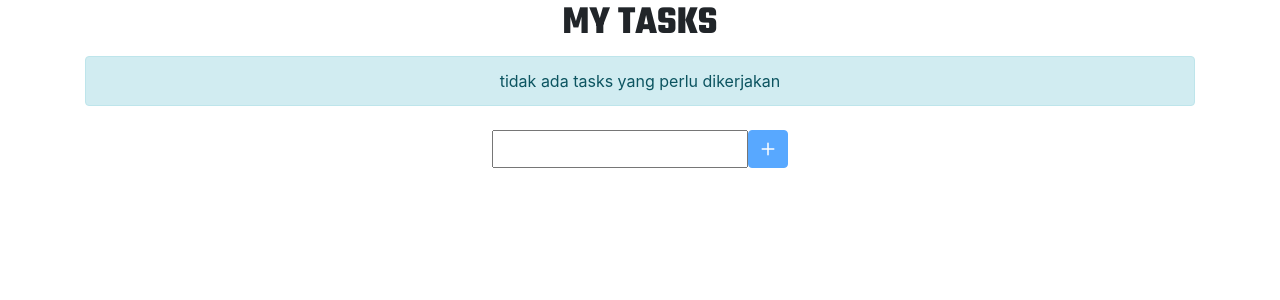
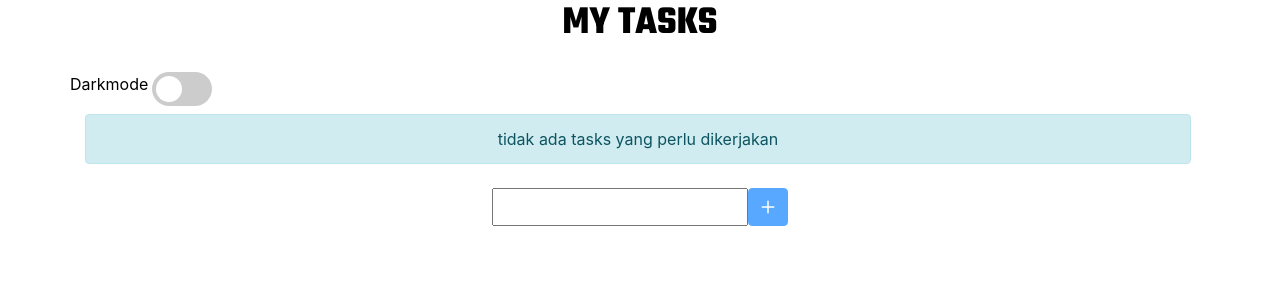
Before and after one commit to Fikriihsan03/todo-app, a React (Create React App) app: page / in a window 1280 px wide. Shown: the top 300 px of the page. Built offline with nearby package versions, Linux system fonts and the light colour scheme.

Commit message:
add darkMode and store data in localStorage

```diff
--- a/src/component/Task.js
+++ b/src/component/Task.js
@@ -8,14 +8,12 @@ const Task = ({massage,id,setTask,currentTask}) =>{
     const [toggledTrue,setToggled] = React.useState(false)
     return (
         <>
-        <div className ="row d-flex justify-content-center">
+        <div className ="container row d-flex justify-content-between">
         <i onClick={()=>setToggled(prevtoggle => !prevtoggle)}
-        className={toggledTrue?"fas fa-check-square": "far fa-square"}>
+            className={toggledTrue?"fas fa-check-square": "far fa-square"}>
         </i>
-            <li className="col-md-9 col-sm-5 ">
-                {massage}
-            </li>
-            <button onClick={()=>handleDelete()}className="col-md-2 col-sm-1 fa fa-trash"></button>
+            <li >{massage}</li>
+            <button onClick={()=>handleDelete()}className=" fa fa-trash btn btn-primary"></button>
         </div>
         </>
         )
--- a/src/containers/App.css
+++ b/src/containers/App.css
@@ -1,6 +1,81 @@
+.card-body{
+    height:100vh;
+    background:rgb(22, 22, 22);
+    color:rgb(255, 255, 255);
+    transition :background-color 0.25s ease-out
+}
+.light-mode{
+    height:100vh;
+    background:rgb(255, 255, 255);
+    color:rgb(0, 0, 0);
+    transition :background-color 0.25s ease-out
+}
+
 li{
     list-style: none;
 }
 p{
-    margin-top:5vh;
+    margin-right:4px;
 }
+/* The switch - the box around the slider */
+.switch {
+    position: relative;
+    display: inline-block;
+    width: 60px;
+    height: 34px;
+  }
+
+  /* Hide default HTML checkbox */
+  .switch input {
+    opacity: 0;
+    width: 0;
+    height: 0;
+  }
+
+  /* The slider */
+  .slider {
+    position: absolute;
+    cursor: pointer;
+    top: 0;
+    left: 0;
+    right: 0;
+    bottom: 0;
+    background-color: #ccc;
+    -webkit-transition: .4s;
+    transition: .4s;
+  }
+
+  .slider:before {
+    position: absolute;
+    content: "";
+    height: 26px;
+    width: 26px;
+    left: 4px;
+    bottom: 4px;
+    background-color: white;
+    -webkit-transition: .4s;
+    transition: .4s;
+  }
+
+  input:checked + .slider {
+    background-color: #2196F3;
+  }
+
+  input:focus + .slider {
+    box-shadow: 0 0 1px #2196F3;
+  }
+
+  input:checked + .slider:before {
+    -webkit-transform: translateX(26px);
+    -ms-transform: translateX(26px);
+    transform: translateX(26px);
+  }
+
+  /* Rounded sliders */
+  .slider.round {
+    border-radius: 34px;
+  }
+
+  .slider.round:before {
+    border-radius: 50%;
+  }
--- a/src/containers/App.js
+++ b/src/containers/App.js
@@ -1,4 +1,4 @@
-import React ,{useState}from 'react';
+import React ,{useState,useEffect}from 'react';
 import InputField from '../component/InputField';
 import InfoBar from '../component/InfoBar';
 import TasksList from './TasksList'
@@ -9,16 +9,58 @@ import './App.css'
 const App = ()=>{
   const data = []
   const [currentData,setData] = useState(data)
+  const [darkMode,setDarkMode] = useState(getInitialMode())
+  //store the todo list in the local storage
+  useEffect(()=>{
+    if(localStorage.getItem("todos")){
+      setData(JSON.parse(localStorage.getItem("todos")))
+    }
+  },[])
+  useEffect(()=>{
+    localStorage.setItem("todos",JSON.stringify(currentData))
+  },[currentData])
+    //store the darkmode boolean in the local storage
+  useEffect(()=>{
+    localStorage.setItem("mode",JSON.stringify(darkMode))
+  },[darkMode])
+
+  function getInitialMode (){
+    var isReturningUsers = "mode" in localStorage;
+    var savedMode =JSON.parse(localStorage.getItem("mode"));
+    var userPrefersDark = getPrefersColorScheme();
+    if(isReturningUsers){
+      return savedMode
+    }else if(userPrefersDark){
+      return true
+    }else{
+      return false
+    }
+  }
+  function getPrefersColorScheme(){
+    if(window.matchMedia)return;
+
+    return window.matchMedia("(prefers-color-scheme:mode)").matches;
+  }
   return (
       <>
-      <div className = "container ">
+      <div className={darkMode ? "card-body":"light-mode"}>
+        <div className="dark-mode">
+          <div className = "container">
             <h1 className = "text-center text-uppercase">my tasks</h1>
+              <div className="row">
+              <p>Darkmode</p>
+              <label className="switch">
+                  <input type="checkbox" onClick={()=>setDarkMode(prevMode => !prevMode)} />
+                  <span className="slider round"></span>
+                </label>
+              </div>
             <InfoBar totalTasks = {currentData.length}  />
             <InputField add={setData} total={currentData} />
             <TasksList tasks={currentData}  setTask={setData} />
           </div>
+        </div>
+      </div>
     </>
       );
     }
-
 export default App;
```
Lines whose indentation alone changed are shown as unchanged.
